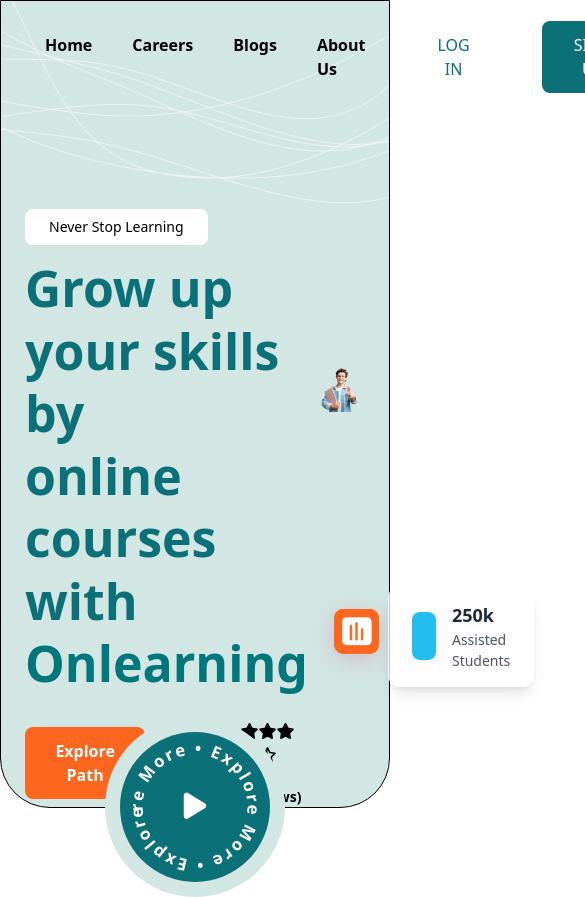
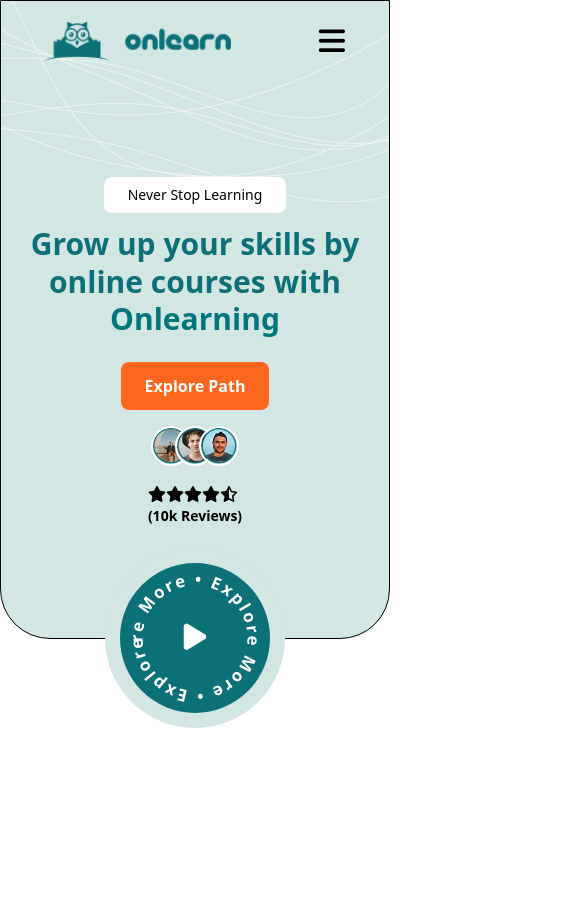
Before and after one commit to thephotogenicbug/onlearn-frontend, a React (Vite) app: page / in a window 390 px wide. Shown: the top 897 px of the page, 585 px wide, since content can reach past the window. After the commit the page ends 844 px from the top, so only its background shows below. Built offline with nearby package versions, Linux system fonts and the light colour scheme.

Commit message:
add mobile responsivness to header and navbar

```diff
--- a/src/components/Header/Header.jsx
+++ b/src/components/Header/Header.jsx
@@ -12,19 +12,19 @@
       <LayoutWrapper>
         <Navbar />
 
-        <div className="flex flex-row  justify-between relative">
+        <div className="flex items-center justify-center md:flex-row  md:items-start md:justify-between relative">
           {/* LEFT: Text Section */}
-          <div className="mt-24">
-            <button className="bg-white px-6 py-2 rounded-lg text-sm font-medium">
+          <div className="mt-24 flex flex-col justify-center items-center md:justify-start md:items-start  ">
+            <button className=" bg-white px-6 py-2 rounded-lg text-sm font-medium">
               Never Stop Learning
             </button>
-            <h1 className="text-[#0B7077] text-[50px] font-bold leading-tight mt-3">
+            <h1 className="text-[#0B7077] text-[30px] text-center md:text-start md:text-[50px] font-bold leading-tight mt-3">
               Grow up your skills by <br />
               online courses with <br />
               <span className="text-[#01767B]">Onlearning</span>
             </h1>
 
-            <div className="flex items-center gap-4 mt-6">
+            <div className="flex flex-col md:flex-row items-center gap-4 mt-6">
               <button className="bg-[#FD661F] py-3 px-6 rounded-lg text-white font-semibold cursor-pointer">
                 Explore Path
               </button>
@@ -47,11 +47,11 @@
               </div>
               <div>
                 <div>
-                  <i class="fa-solid fa-star"></i>
-                  <i class="fa-solid fa-star"></i>
-                  <i class="fa-solid fa-star"></i>
-                  <i class="fa-solid fa-star"></i>
-                  <i class="fa-regular fa-star-half-stroke"></i>
+                  <i className="fa-solid fa-star"></i>
+                  <i className="fa-solid fa-star"></i>
+                  <i className="fa-solid fa-star"></i>
+                  <i className="fa-solid fa-star"></i>
+                  <i className="fa-regular fa-star-half-stroke"></i>
                 </div>
                 <div>
                   <p className="text-sm font-semibold">(10k Reviews)</p>
@@ -61,10 +61,10 @@
           </div>
 
           {/* RIGHT: Man Image and Floating Boxes */}
-          <div className="relative">
+          <div className=" hidden md:flex relative">
             {/* Floating Calendar Card */}
             <div className="absolute left-20 bottom-[120px] z-20">
-              <div className="flex items-center bg-white/80 rounded-xl shadow-lg px-6 py-4">
+              <div className="hidden md:flex items-center bg-white/80 rounded-xl shadow-lg px-6 py-4">
                 <div className="bg-[#23BDEE] p-3 rounded-lg">
                   <img
                     src={assets.calendar}
@@ -85,7 +85,7 @@
             <img
               src={assets.header_img_man}
               alt="Student"
-              className="h-[550px] object-contain relative z-10"
+              className=" hidden md:flex md:h-[550px] object-contain relative z-10"
             />
 
             {/* Floating Graph Icon */}
@@ -93,12 +93,12 @@
               <img
                 src={assets.graph}
                 alt="Graph"
-                className="w-[140px] h-[140px] object-contain"
+                className="hidden md:flex md:w-[140px] md:h-[140px] object-contain"
               />
             </div>
           </div>
         </div>
-        <div className="flex items-center justify-center bg-[#D2E6E4] relative">
+        <div className="flex items-center justify-center bg-[#D2E6E4] relative mt-28 md:mt-0">
           <div className="flex items-center justify-center bg-[#D2E6E4] p-3 w-[180px] h-[180px] absolute rounded-full">
             <div className="bg-[#0B7077] flex flex-col justify-center items-center p-3 w-[150px] h-[150px] m-5 absolute rounded-full z-10">
               <svg
--- a/src/components/Navbar/Navbar.jsx
+++ b/src/components/Navbar/Navbar.jsx
@@ -1,12 +1,19 @@
-import React from "react";
+import React, { useState } from "react";
 import { assets } from "../../assets/assets";
 const Navbar = () => {
+  const [navbar, setNavbar] = useState(false);
+
+  const handleNavbar = (navbar) => {
+    setNavbar(navbar);
+  };
+
   return (
+    <>
       <div className=" w-full flex flex-row justify-between p-5 items-center">
         <div>
           <img src={assets.logo} alt="" className=" h-[2.5rem]" />
         </div>
-      <ul className=" flex flex-row space-x-10 font-semibold">
+        <ul className=" hidden md:flex flex-row space-x-10 font-medium">
           <li>
             <a className="cursor-pointer hover:text-[#FD661F]">Home</a>
           </li>
@@ -20,7 +27,7 @@
             <a className="cursor-pointer hover:text-[#FD661F]">About Us</a>
           </li>
         </ul>
-      <div className=" flex flex-row space-x-10 px-10">
+        <div className=" hidden md:flex flex-row space-x-10 px-10">
           <button className="bg-white text-[#0B7077] px-8 py-3 rounded-lg uppercase cursor-pointer hover:bg-white/80">
             Log in
           </button>
@@ -28,7 +35,51 @@
             Sign up
           </button>
         </div>
+        <div className=" flex md:hidden  items-center">
+          {navbar ? (
+            <i
+              onClick={() => handleNavbar(!navbar)}
+              className="fa-solid fa-xmark text-3xl cursor-pointer"
+            ></i>
+          ) : (
+            <i
+              onClick={() => handleNavbar(!navbar)}
+              className="fa-solid fa-bars text-3xl cursor-pointer"
+            ></i>
+          )}{" "}
         </div>
+      </div>
+      {navbar ? (
+        <div className="flex md:hidden w-full bg-white p-4 rounded-lg  ">
+          <ul className=" flex flex-col space-x-10 font-medium space-y-4">
+            <li className="flex items-center gap-2 pl-4 text-gray-600 hover:text-[#FD661F]">
+              <i className="fa-solid fa-circle-chevron-right "></i>
+              <a className="cursor-pointer hover:text-[#FD661F]">Home</a>
+            </li>
+            <li className="flex items-center gap-2 pl-4 text-gray-600 hover:text-[#FD661F]">
+              <i className="fa-solid fa-circle-chevron-right "></i>
+              <a className="cursor-pointer">Careers</a>
+            </li>
+            <li className="flex items-center gap-2 pl-4 text-gray-600 hover:text-[#FD661F]">
+              <i className="fa-solid fa-circle-chevron-right "></i>
+              <a className="cursor-pointer">Blogs</a>
+            </li>
+            <li className="flex items-center gap-2 pl-4 text-gray-600 hover:text-[#FD661F]">
+              <i className="fa-solid fa-circle-chevron-right "></i>
+              <a className="cursor-pointer">About Us</a>
+            </li>
+            <div className="flex md:hidden flex-row space-x-10 px-10">
+              <button className="bg-[#0B7077] text-white px-8 py-3 rounded-lg uppercase cursor-pointer hover:bg-[#0B7077]/90">
+                Log in
+              </button>
+              <button className=" bg-[#0B7077] px-8 py-3 rounded-lg text-white uppercase cursor-pointer hover:bg-[#0B7077]/90">
+                Sign up
+              </button>
+            </div>
+          </ul>
+        </div>
+      ) : null}
+    </>
   );
 };
 
```
Lines whose indentation alone changed are shown as unchanged.
